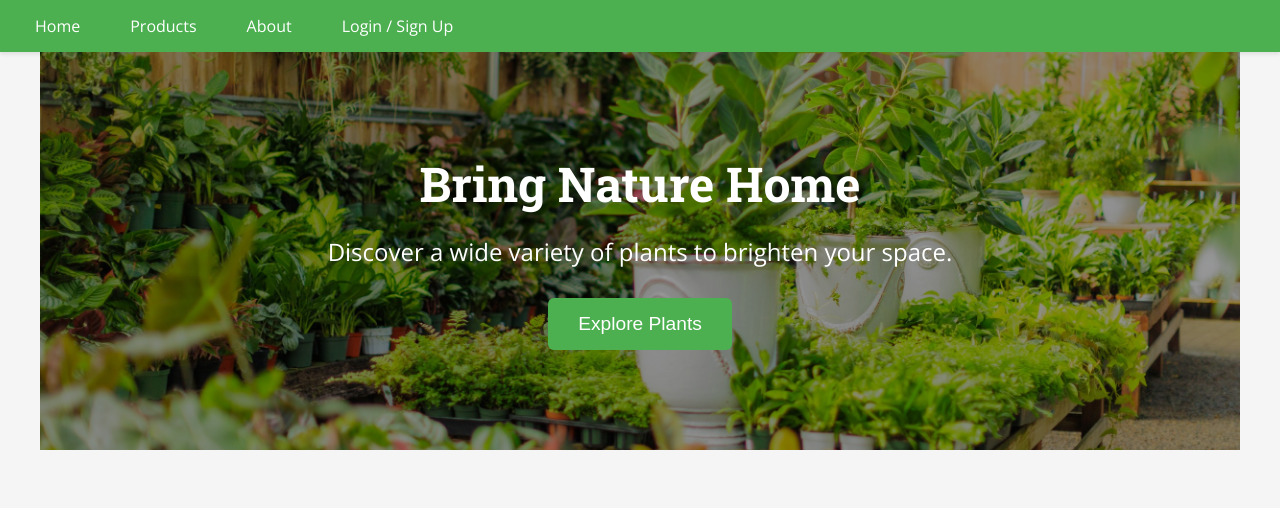
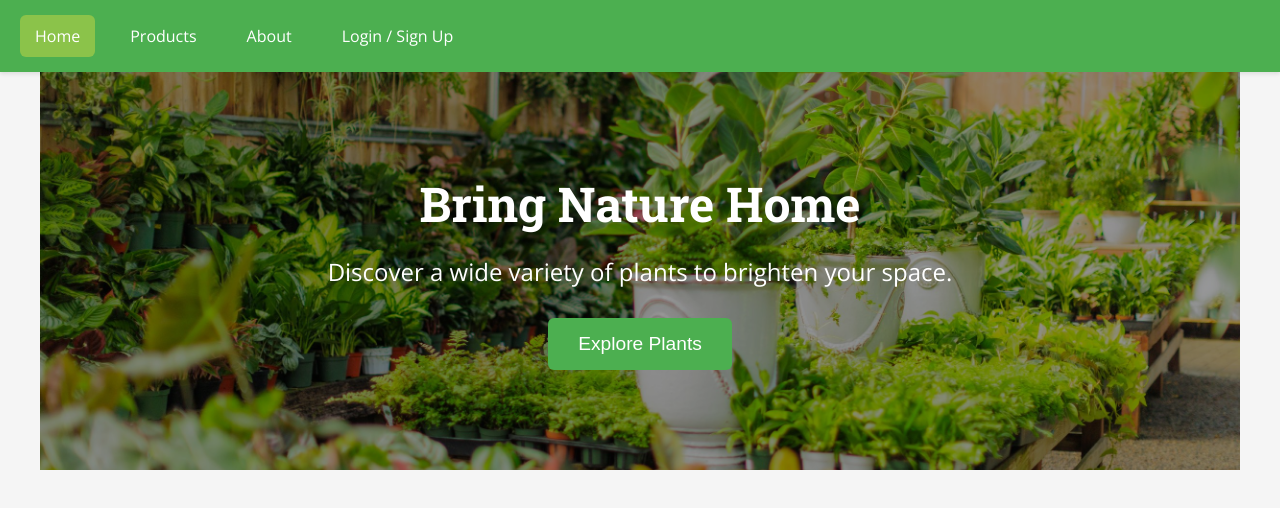
Before and after one commit to kingsuk-panda/nursery-website, a React (Create React App) app in the folder client/: page / in a window 1280 px wide. Shown: the top 508 px of the page. Built offline with nearby package versions, Linux system fonts and the light colour scheme.

Commit message:
Updated Navbar.module.css, Added .active class style

```diff
--- a/client/src/components/Navbar.module.css
+++ b/client/src/components/Navbar.module.css
@@ -11,9 +11,9 @@
   margin: 0;
   padding: 0;
   display: flex;
-  justify-content: flex-start; /* Align items to the start */
+  justify-content: flex-start; /* Align items to the start, or 'center' / 'flex-end' as preferred */
   align-items: center;
-  gap: 20px; /* Increased spacing between items */
+  gap: 20px; /* Spacing between items */
 }
 
 .li {
@@ -22,12 +22,21 @@
 
 .a {
   text-decoration: none;
-  color: white; /* White text color */
-  padding: 10px 15px; /* Increased padding */
+  color: var(--nav-text-color); /* Using CSS variable from App.css */
+  padding: 10px 15px;
   border-radius: 6px;
-  transition: background-color 0.3s ease;
+  transition: background-color 0.3s ease, color 0.3s ease;
+  display: block; /* Ensures padding is applied correctly */
 }
 
 .a:hover {
-  background-color: var(--secondary-color); /* Slightly lighter green on hover */
+  background-color: var(--secondary-color);
+  color: white; /* Keep text white or adjust if secondary-color is very light */
 }
+
+.active {
+  background-color: var(--secondary-color); /* Or a darker shade of primary for distinction */
+  /* font-weight: bold; */ /* Optional: make active link bold */
+  /* border-bottom: 2px solid var(--nav-text-color); */ /* Alternative active style */
+  /* padding-bottom: 8px; */ /* Adjust if using border-bottom */
+}
```
